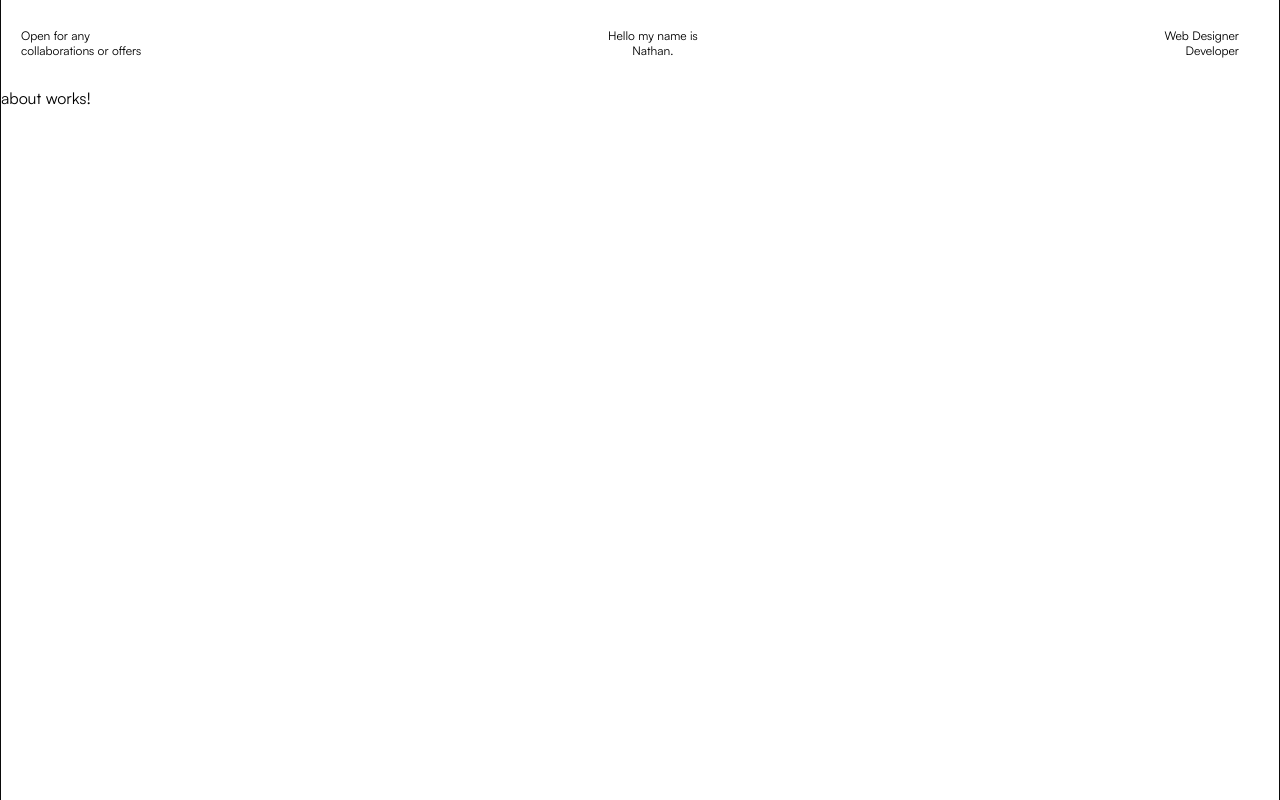
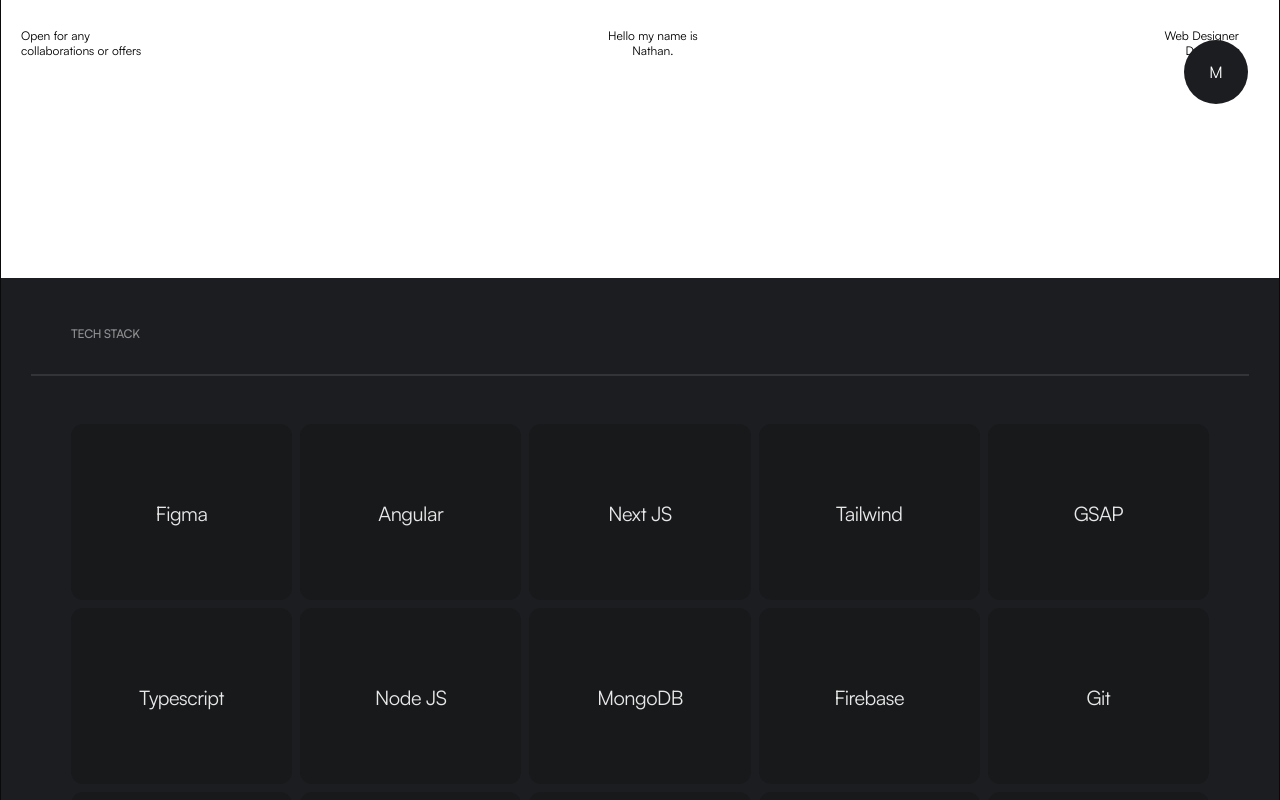
Before and after one commit to natisomeone/portfolio, an Angular app: page /about in a window 1280 px wide. Built offline with nearby package versions, Linux system fonts and the light colour scheme.

Commit message:
about-page-update and menu-added

```diff
--- a/src/app/app.component.ts
+++ b/src/app/app.component.ts
@@ -1,17 +1,27 @@
 import { Component } from '@angular/core';
 import { RouterOutlet } from '@angular/router';
-import { NavbarComponent } from "./components/navbar/navbar.component";
+import { NavbarComponent } from './components/navbar/navbar.component';
+import { MenuComponent } from './components/menu/menu.component';
+import { MenuBtnComponent } from './components/menu-btn/menu-btn.component';
 
 @Component({
   selector: 'app-root',
   standalone: true,
-  imports: [RouterOutlet, NavbarComponent],
-  template: `
-  <main class="w-full h-full relative overflow-x-hidden">
-    <app-navbar/>
+  imports: [RouterOutlet, NavbarComponent, MenuComponent, MenuBtnComponent],
+  template: ` <main class="w-full h-full relative overflow-x-hidden">
+    <app-navbar />
+    <app-menu [isMenuVisible]="isMenuVisible"/>
+    <app-menu-btn [toggleMenu]="toggleVisibility"/>
     <router-outlet></router-outlet>
   </main>`,
 })
 export class AppComponent {
   title = 'portfolio';
+
+  isMenuVisible = false
+
+  toggleVisibility($event?: Event): void {
+    this.isMenuVisible = !this.isMenuVisible
+    $event?.stopPropagation()
+  }
 }
--- /dev/null
+++ b/src/app/components/menu-btn/menu-btn.component.ts
@@ -0,0 +1,24 @@
+import { NgClass } from '@angular/common';
+import { Component, Input } from '@angular/core';
+
+@Component({
+  selector: 'app-menu-btn',
+  standalone: true,
+  imports: [NgClass],
+  template: `
+    <button
+      (click)="toggleMenu()"
+      [ngClass]=""
+      class="w-16 h-16 rounded-full overflow-hidden bg-surface-dark border-none fixed top-10 z-50 group right-8 flex items-center justify-center"
+    >
+      <span class=" text-white">M</span>
+      <div
+        class="absolute -bottom-24 group-hover:bottom-0 left-0 w-full rounded-t-full transition-all duration-300 -z-10 bg-surface-accent h-24"
+      ></div>
+    </button>
+  `,
+  styles: ``,
+})
+export class MenuBtnComponent {
+  @Input() toggleMenu(): void{}
+}
--- a/src/app/components/ui/button/button.component.ts
+++ b/src/app/components/ui/button/button.component.ts
@@ -6,14 +6,16 @@
   imports: [],
   template: `
     <button
-      class="py-5 px-10 border hover:text-white transition overflow-hidden ease-in-out duration-300 relative group rounded-full mx-2 cursor-pointer"
+      class="py-5 px-10 border {{borderColor}} {{textColor}} hover:text-white transition overflow-hidden z-40 ease-in-out duration-300 relative group rounded-full mx-2 cursor-pointer"
     >
-      <span class="font-medium tracking-tight">{{ content }}</span>
-      <div class="absolute bottom-0 left-0 w-full rounded-t-full transition-all duration-300 -z-10 h-0 bg-surface-accent group-hover:h-28"></div>
+      <span class="font-medium tracking-tight">{{ label }}</span>
+      <div class="absolute -bottom-32 group-hover:bottom-0 left-0 w-full rounded-t-full transition-all duration-300 -z-10 bg-surface-accent h-28"></div>
     </button>
   `,
   styles: ``,
 })
 export class ButtonComponent {
-  @Input() content: string = '';
+  @Input() label: string = '';
+  @Input() borderColor : ''| 'border-white/10' = ''
+  @Input() textColor : 'text-white'| 'text-primary' = 'text-primary'
 }
--- a/src/app/pages/about/about.component.ts
+++ b/src/app/pages/about/about.component.ts
@@ -1,16 +1,143 @@
 import { Component } from '@angular/core';
+import { FooterComponent } from '../../components/footer/footer.component';
+import { TechCardComponent } from "../../components/tech-card/tech-card.component";
 
 @Component({
   selector: 'app-about',
   standalone: true,
-  imports: [],
+  imports: [FooterComponent, TechCardComponent],
   template: `
-    <p>
-      about works!
-    </p>
+    <div class="w-full h-full">
+      <section
+        class="pt-24 px-2 flex flex-col md:flex-row items-start justify-between sm:px-5 md:px-10"
+      >
+
+      </section>
+      <section class="sm:px-5 md:px-10">
+
+      </section>
+      <section
+        class="min-h-[100vh] py-12 bg-surface-dark border-b border-white/20"
+      >
+        <h3
+          class="tracking-tight mb-8 sm:ml-10 text-xs uppercase text-white/50 font-medium"
+        >
+          Tech stack
+        </h3>
+        <hr class="border border-white/10" />
+        <app-tech-card [stacks]="tech_stacks"/>
+      </section>
+      <app-footer />
+    </div>
   `,
-  styles: ``
+  styles: ``,
 })
 export class AboutComponent {
+  services = [
+    {
+      package_name: 'Design',
+      package_description: '',
+    },
+    {
+      package_name: 'Development',
+      package_description: '',
+    },
+    {
+      package_name: 'Full Package',
+      package_description: '',
+    },
+  ];
 
+  tech_stacks = [
+    {
+      img: '../../../assets/tech/figma.png',
+      name: 'Figma',
+      definition: 'Design tool',
+      background: 'bg-green-500/20'
+    },
+    {
+      img: '../../../assets/tech/angular.png',
+      name: 'Angular',
+      definition: 'Javascript framework',
+      background: 'bg-purple-700/30'
+    },
+    {
+      img: '../../../assets/tech/next.png',
+      name: 'Next JS',
+      definition: 'React framework',
+      background: 'bg-white/60'
+    },
+    {
+      img: '../../../assets/tech/tailwind.png',
+      name: 'Tailwind',
+      definition: 'CSS Library',
+      background: 'bg-blue-500/30'
+    },
+    {
+      img: '../../../assets/tech/gsap.jpg',
+      name: 'GSAP',
+      definition: 'Web Animation Library',
+      background: 'bg-green-600/30'
+    },
+    {
+      img: '../../../assets/tech/typescript.png',
+      name: 'Typescript',
+      definition: 'Javascript but better',
+      background: 'bg-blue-700/30'
+    },
+    {
+      img: '../../../assets/tech/node.png',
+      name: 'Node JS',
+      definition: `Javascript Runtime env't`,
+      background: 'bg-green-400/20'
+    },
+    {
+      img: '../../../assets/tech/mongo.png',
+      name: 'MongoDB',
+      definition: 'Document based database',
+      background: 'bg-green-400/30'
+    },
+    {
+      img: '../../../assets/tech/firebase.png',
+      name: 'Firebase',
+      definition: 'SQL Database',
+      background: 'bg-yellow-300/30'
+    },
+    {
+      img: '../../../assets/tech/git.png',
+      name: 'Git',
+      definition: 'Version Control',
+      background: 'bg-orange-400/10'
+    },
+    {
+      img: '../../../assets/tech/react.png',
+      name: 'React',
+      definition: `Javascript library`,
+      background: 'bg-blue-400/30'
+    },
+    {
+      img: '../../../assets/tech/scss.png',
+      name: 'SCSS',
+      definition: 'CSS but better',
+      background: 'bg-pink-400/20'
+    },
+    {
+      img: '../../../assets/tech/redux.png',
+      name: 'Redux',
+      definition: 'State Management',
+      background: 'bg-purple-500/20'
+    },
+    {
+      img: '../../../assets/tech/postman.png',
+      name: 'Postman',
+      definition: 'API And Networks',
+      background: 'bg-orange-600/30'
+    },
+    {
+      img: '../../../assets/tech/dev_tools.png',
+      name: 'Dev-Tools',
+      definition: 'Inspection tool',
+      background: ''
+    },
+  ];
 }
--- a/src/app/pages/home/sections/hero-section/hero-section.component.ts
+++ b/src/app/pages/home/sections/hero-section/hero-section.component.ts
@@ -18,7 +18,7 @@
             class="py-4 px-6 border hover:text-white transition overflow-hidden ease-in-out duration-300 relative group rounded-full mx-2 cursor-pointer"
           >
             {{ tab.label }}
-            <div class="absolute bottom-0 left-0 w-full rounded-t-full transition-all duration-300 -z-10 h-0 bg-surface-accent group-hover:h-24"></div>
+            <div class="absolute -bottom-28 group-hover:bottom-0 left-0 w-full rounded-t-full transition-all duration-300 -z-10 bg-surface-accent h-24"></div>
           </li>
           }
         </ul>
@@ -34,10 +34,7 @@
       <h1
         class="text-[7em] mt-16 capitalize text-primary text-center font-medium header leading-[100px] tracking-tighter"
       >
-        Designing and <br />
-        Developing modern <br />
-        websites since <br />
-        2019.
+        Making Good Stuff <br> Since 2019.
       </h1>
       } @case (tabs[2].id) {
       <h1
--- a/src/app/pages/home/sections/info-section/info-section.component.ts
+++ b/src/app/pages/home/sections/info-section/info-section.component.ts
@@ -5,15 +5,24 @@
   standalone: true,
   imports: [],
   template: `
-    <div class="w-full pt-32 flex justify-center">
-      <div class="h-44 w-96">
-        <img src="" class="w-full h-full object-cover" />
-      </div>
-      <p class="max-w-[400px] ml-24">
-        I build creative, scalable and maintainable web apps using modern
-        frameworks like <span class="font-medium text-primary">Angular</span> and <span class="font-medium text-primary">Next JS</span>.
+    <section
+      class="sm:py-32 sm:px-5 md:p-32 flex relative items-center justify-between"
+    >
+      <p
+        class="max-w-[280px] text-start leading-5 text-xs uppercase"
+      >
+        I'm a web designer and <br /> developer
+        with expertise in <br /> Angular and
+        NExt JS.
       </p>
-    </div>
+      <p
+        class="max-w-[280px] text-end leading-5 text-xs uppercase"
+      >
+        passionate about creating <br />
+        unforgettable and beautiful<br /> digital
+        experiences.
+      </p>
+    </section>
   `,
   styles: ``,
 })
--- a/src/app/pages/home/sections/projects-section/projects-section.component.ts
+++ b/src/app/pages/home/sections/projects-section/projects-section.component.ts
@@ -9,7 +9,7 @@
   standalone: true,
   imports: [ButtonComponent],
   template: `
-    <section class="flex flex-col items-center py-36">
+    <section class="flex flex-col items-center pb-36">
       <div class="flex w-full px-20 flex-col mb-12">
         <h2 class="text-xs text-primary/50 uppercase ml-24 font-medium">Recent Work</h2>
         <ul class="w-full border-t mt-10">
@@ -26,7 +26,7 @@
           }
         </ul>
       </div>
-      <app-button [content]="'More Work'"/>
+      <app-button [label]="'More Work'"/>
     </section>
   `,
   styles: ``,
--- a/tailwind.config.js
+++ b/tailwind.config.js
@@ -8,6 +8,7 @@
   surface: "#ffffff",
   "surface-50": "#fafafa",
   "surface-dark": "#1c1d20",
+  "surface-card": "#18191b",
   "surface-accent": '#455ce9'
 };
 
```
Also changed, not shown: src/app/components/footer/footer.component.ts (+22 -34 lines), src/app/components/menu/menu.component.ts (added, +86 -0 lines), src/app/components/tech-card/tech-card.component.ts (added, +49 -0 lines).
